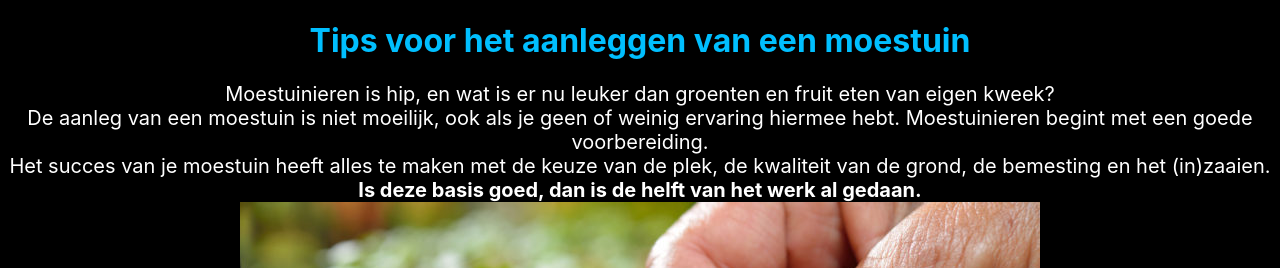
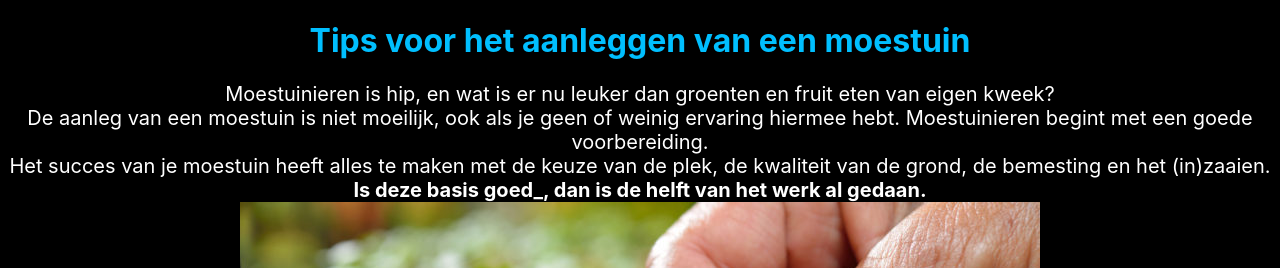
Before and after one commit to fouadissaad1/opdracht1week5, a React (Create React App) app: page / in a window 1280 px wide. Shown: the top 268 px of the page. Built offline with nearby package versions, Linux system fonts and the light colour scheme.

Commit message:
text italic

```diff
--- a/src/data/data_final_version.js
+++ b/src/data/data_final_version.js
@@ -6,7 +6,7 @@ export const DATA = [
             "Moestuinieren is hip, en wat is er nu leuker dan groenten en fruit eten van eigen kweek? ",
             "De aanleg van een moestuin is niet moeilijk, ook als je geen of weinig ervaring hiermee hebt. Moestuinieren begint met een goede voorbereiding. " ,
             "Het succes van je moestuin heeft alles te maken met de keuze van de plek, de kwaliteit van de grond, de bemesting en het (in)zaaien.",
-            "*Is deze basis goed, dan is de helft van het werk al gedaan.*",
+            "*Is deze basis goed_, dan is de helft van het werk al gedaan.*",
             "---",
             "[[img/zaaien-800x450.jpg"
         ]
@@ -48,7 +48,7 @@ export const DATA = [
             "[[img/potato-800x450.jpg",
             "Over het _algemeen_ geldt dat hoe *meer* mest, hoe *meer* blad. ",
             "Dat is voor bladgroenten natuurlijk gunstig, maar bijvoorbeeld wortelgroenten geven dan vooral veel loof, en weinig wortel.",
-            "Veel groenten houden er wel van om verwend te worden met wat compost."
+            "Veel groenten houden er wel van om verwend te worden met wat compost.",
         ]
     },
     {
```
